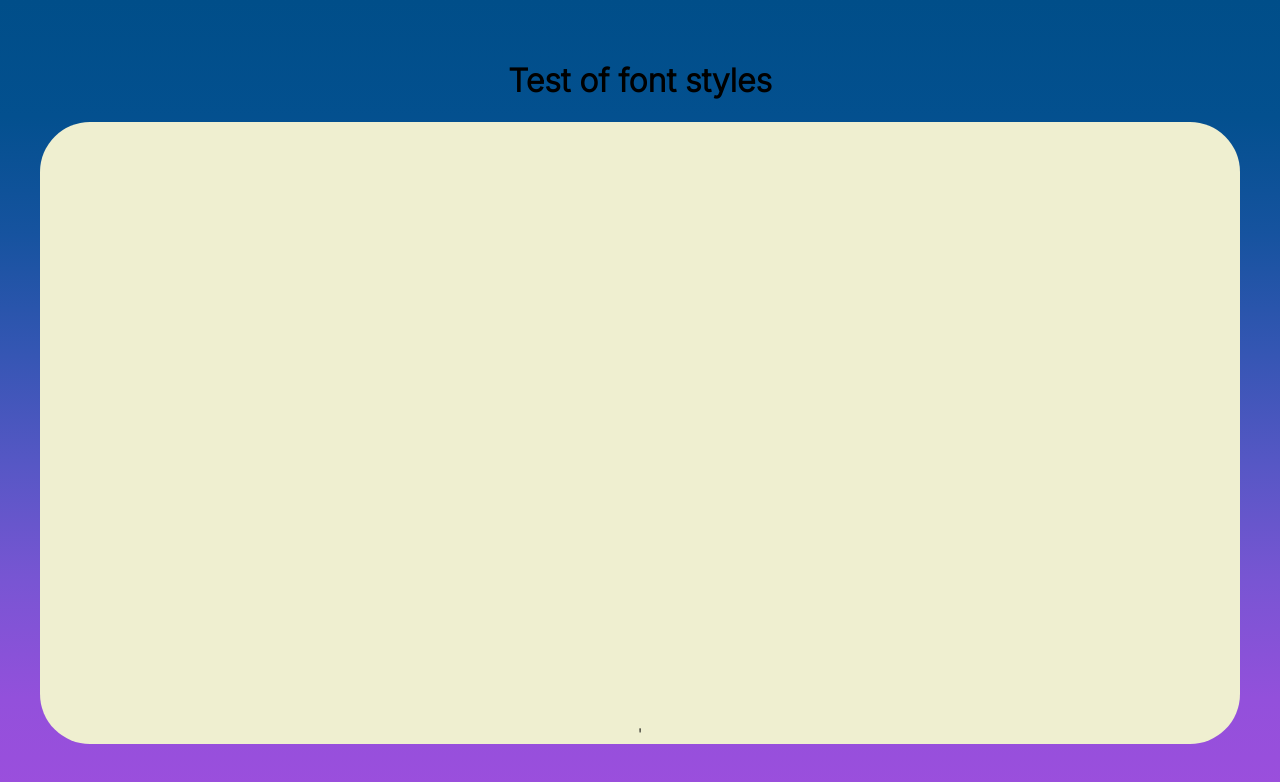
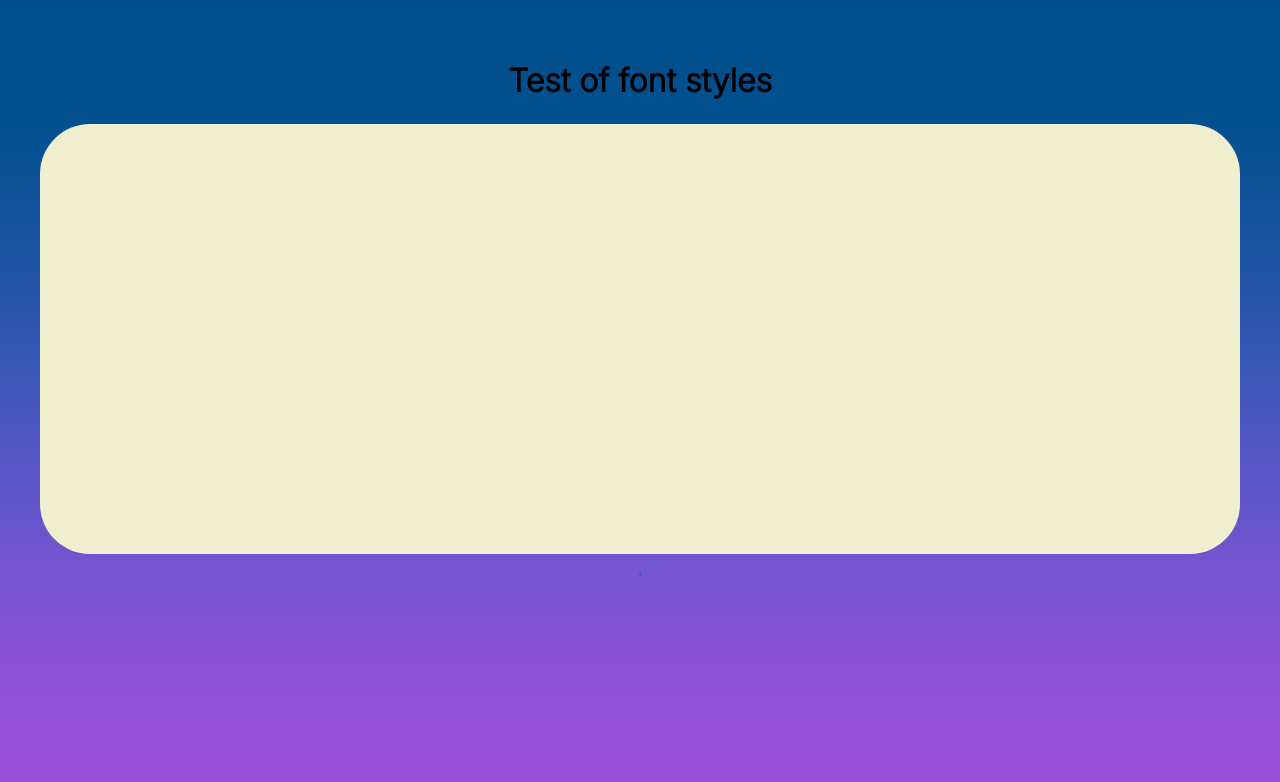
Before and after one commit to kbongco/creatine-reminder-4-u, a React (Vite) app: page / in a window 1280 px wide. Shown: the top 782 px of the page. Built offline with nearby package versions, Linux system fonts and the light colour scheme.

Commit message:
default card component created

```diff
--- a/src/App.tsx
+++ b/src/App.tsx
@@ -13,7 +13,8 @@ function App() {
       <h1>Test of font styles</h1>
       <div>
         <div>
-        <Card />
+          <Card size='default'/>
+          {/* <Card size='small-wide'/> */}
         </div>
         </div>
     </>
--- a/src/components/Card/Card.scss
+++ b/src/components/Card/Card.scss
@@ -1,16 +1,34 @@
 .card-container {
   background-color: #efefd0;
   border-radius: 50px;
+  margin-top: 24px;
+  margin-bottom: 24px;
+  color: #1A659E;
 
-  .card {
-    color: #1a659e;
-    display: flex;
-    flex-direction: column;
-    height: 538px;
+  &.default {
+    height: 430px;
 
-    .card-header {
-      font-size: 1.25rem;
+    .card {
+      height: 380px;
+    }
+
+    .header-text {
+      font-size: 1.5rem;
+    }
+
+    .card-content {
+      height: 150px;
+      display: flex;
     }
   }
 
+  &.small-wide {
+    width: 365px;
+    height: 124px;
+    border-radius: 20px;
+
+    .card {
+      height: 430px;
+    }
+  }
 }
--- a/src/components/Card/Card.tsx
+++ b/src/components/Card/Card.tsx
@@ -2,12 +2,11 @@ import './Card.scss';
 import CardProps from '../../interfaces/component-interface';
 
 
-export default function Card({header, body, footer}: CardProps) {
+export default function Card({ header, body, footer, size }: CardProps) {
   return (<>
-    <div className='card-container'>
+    <div className={`card-container ${size}`}>
       <div className='card'>
         <div className='card-header'>
-          {/* change this into header text */}
           <p>{header}</p>
         </div>
         <div className='card-content'>
```
Also changed, not shown: src/interfaces/component-interface.tsx (+4 -3 lines).
